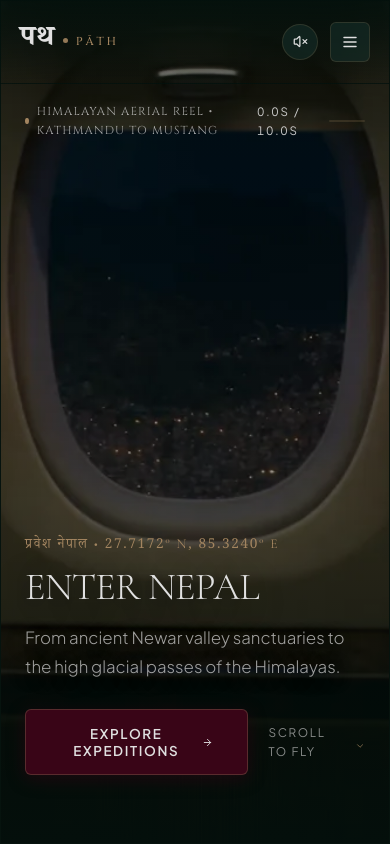
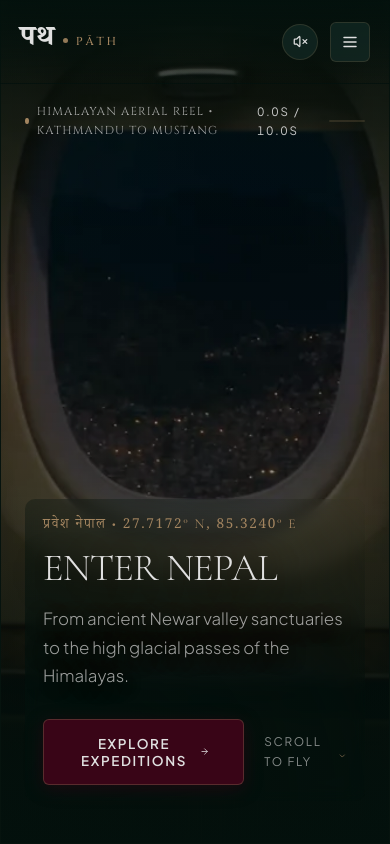
Before and after one commit to sanchithero/demo, a React (Vite) app: page / in a window 390 px wide. Shown: the top 844 px of the page. Built offline with nearby package versions, Linux system fonts and the light colour scheme.

Commit message:
fix(mobile): increase hero pin distance to +=220vh, add dampening scrub, and add vignette overlay for typography readability

```diff
--- a/src/components/hero/CinematicHero.tsx
+++ b/src/components/hero/CinematicHero.tsx
@@ -133,9 +133,10 @@ export const CinematicHero: React.FC = () => {
     };
 
     const updateLoop = () => {
-      // Snappy scrub smoothing factor: 0.35 on desktop, 0.6 on mobile for 1-2 thumb swipe response
+      // Desktop scrub factor is strictly preserved at 0.35 (100% untouched)
+      // Mobile uses a dampening factor (0.14, equivalent to GSAP scrub: 1) to prevent rapid finger flicks from skipping frames
       const isMobile = typeof window !== 'undefined' && window.innerWidth < 768;
-      const scrubFactor = isMobile ? 0.6 : 0.35;
+      const scrubFactor = isMobile ? 0.14 : 0.35;
       currentProgress += (targetProgress - currentProgress) * scrubFactor;
 
       const frameIdx = Math.min(
@@ -273,6 +274,18 @@ export const CinematicHero: React.FC = () => {
               background: 'linear-gradient(180deg, rgba(3,17,13,0.55) 0%, rgba(3,17,13,0.1) 40%, rgba(3,17,13,0.85) 100%)',
               pointerEvents: 'none',
               zIndex: 5
+            }}
+          />
+
+          {/* Mobile Vignette Overlay for Typography & Coordinates Readability */}
+          <div
+            className="mobile-hero-vignette"
+            style={{
+              position: 'absolute',
+              inset: 0,
+              background: 'radial-gradient(circle, transparent 40%, rgba(3, 17, 13, 0.7) 100%)',
+              pointerEvents: 'none',
+              zIndex: 6
             }}
           />
 
@@ -439,13 +452,20 @@ export const CinematicHero: React.FC = () => {
           60% { transform: translateY(2px); }
         }
 
+        @media (min-width: 1024px) {
+          .mobile-hero-vignette {
+            display: none !important;
+          }
+        }
+
         /* Mobile & Tablet Scoped (Zero Desktop Impact) */
         @media (max-width: 1023px) {
           #cinematic-hero-section,
           #cinematic-hero-section *,
           .hero-reel-header,
           .hero-coordinates,
-          #hero-editorial-content {
+          #hero-editorial-content,
+          #hero-editorial-content * {
             user-select: none !important;
             -webkit-user-select: none !important;
             -webkit-touch-callout: none !important;
@@ -453,13 +473,27 @@ export const CinematicHero: React.FC = () => {
         }
 
         @media (max-width: 768px) {
+          .mobile-hero-vignette {
+            display: block !important;
+          }
+
           #cinematic-hero-section {
-            height: 115vh !important; /* 50-60% reduced pin/scroll distance from 135vh down to 115vh */
+            height: 320vh !important; /* Mobile scroll breathing room (+=220vh end distance) */
             touch-action: pan-y;
           }
+
           #cinematic-hero-section > div {
             height: 100vh;
             height: 100svh;
+          }
+
+          #hero-editorial-content {
+            background: radial-gradient(ellipse at bottom left, rgba(3, 17, 13, 0.85) 0%, rgba(3, 17, 13, 0.4) 65%, transparent 100%);
+            padding: 16px 18px;
+            border-radius: var(--radius-md);
+            backdrop-filter: blur(8px);
+            -webkit-backdrop-filter: blur(8px);
+            bottom: clamp(24px, 5vh, 44px) !important;
           }
         }
       `}</style>
--- a/src/index.css
+++ b/src/index.css
@@ -492,15 +492,24 @@ button {
   }
 }
 
+@media (min-width: 1024px) {
+  .mobile-hero-vignette {
+    display: none !important;
+  }
+}
+
 @media (max-width: 768px) {
-  /* Fix 2: Mobile-scoped scroll pin distance & touch navigation */
+  /* Fix 1: Mobile-scoped scroll pin distance (+=220vh breathing room) */
   #cinematic-hero-section {
-    height: 115vh !important;
+    height: 320vh !important;
     touch-action: pan-y;
   }
   #cinematic-hero-section > div {
     height: 100vh;
     height: 100svh;
+  }
+  .mobile-hero-vignette {
+    display: block !important;
   }
 
   /* Fix 4: Eliminate mobile blank gaps & layout collapse during touch scroll */
```
